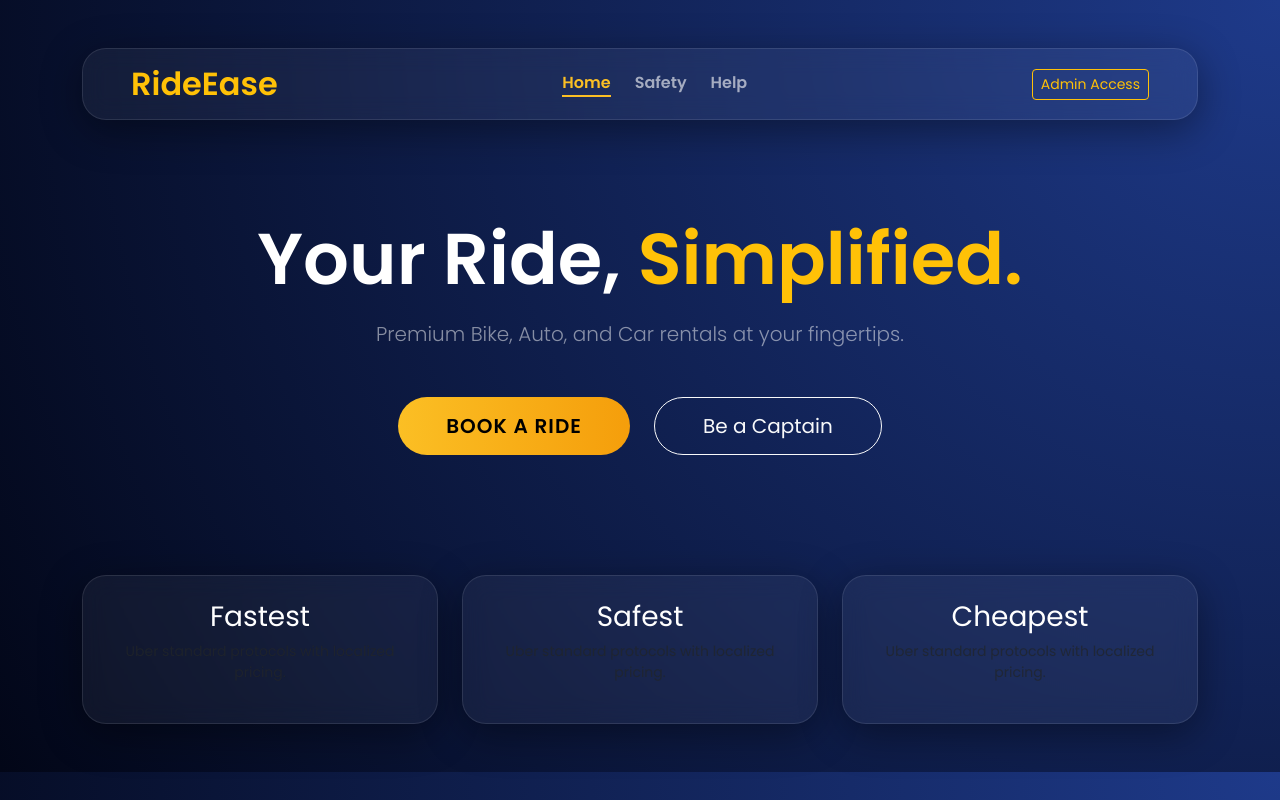
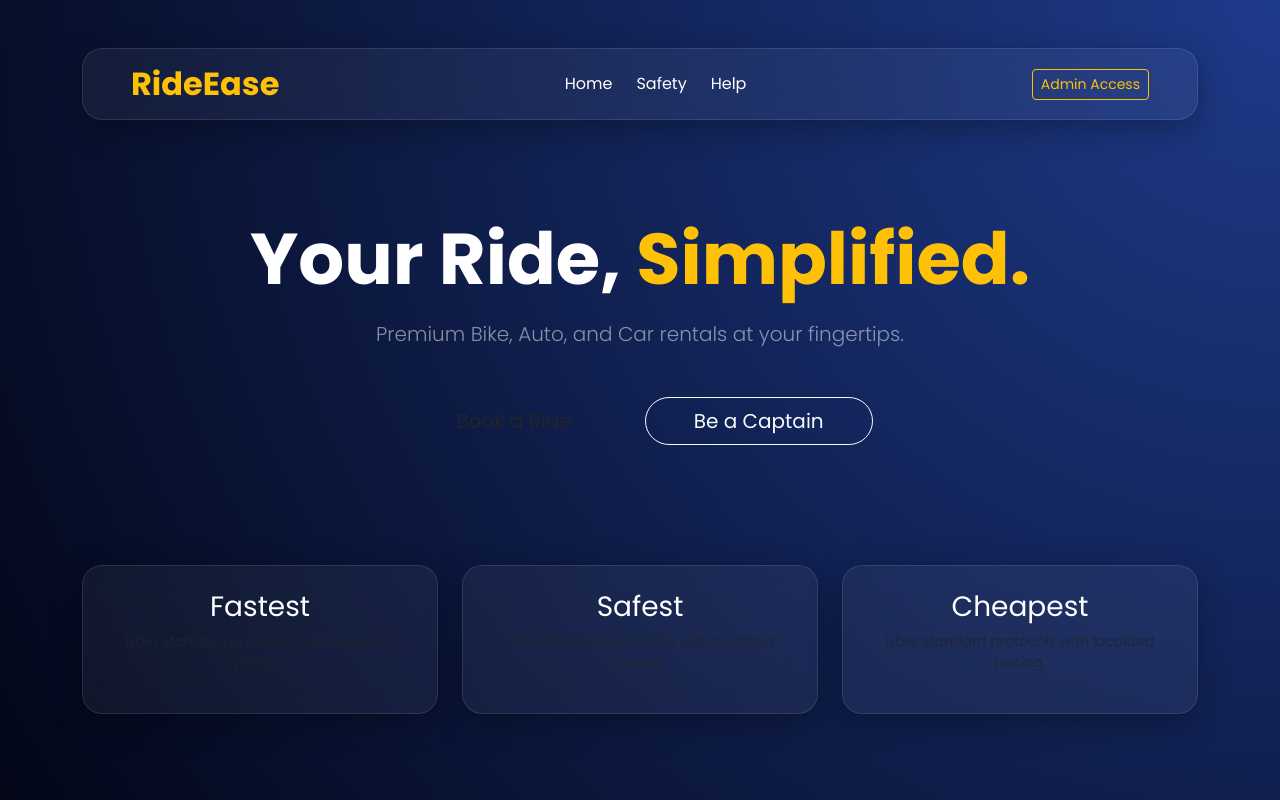
Before and after one commit to OfficialProject0001/RideEase, a React (Create React App) app in the folder frontend/: page / in a window 1280 px wide. Built offline with nearby package versions, Linux system fonts and the light colour scheme.

Commit message:
Update App.css

```diff
--- a/frontend/src/App.css
+++ b/frontend/src/App.css
@@ -1,48 +1,43 @@
-@import url('https://fonts.googleapis.com/css2?family=Montserrat:wght@300;400;700&family=Poppins:wght@300;400;600&display=swap');
+@import url('https://fonts.googleapis.com/css2?family=Poppins:wght@300;400;600;700&display=swap');
 
 :root {
   --primary: #fbbf24;
-  --royal: #1e40af;
-  --dark: #020617;
-  --glass: rgba(255, 255, 255, 0.05);
+  --dark-bg: #020617;
+  --glass-bg: rgba(255, 255, 255, 0.05);
+  --glass-border: rgba(255, 255, 255, 0.1);
 }
 
 body {
-  background: radial-gradient(circle at top right, #1e3a8a, #020617);
-  color: white; font-family: 'Poppins', sans-serif; overflow-x: hidden;
+  margin: 0; font-family: 'Poppins', sans-serif;
+  background: radial-gradient(circle at top right, #1e3a8a, var(--dark-bg));
+  color: white; overflow-x: hidden; min-height: 100vh;
 }
 
-/* --- PRE-LOADER BIKE ANIMATION --- */
-.loader-wrap {
-  position: fixed; inset: 0; background: var(--dark); z-index: 9999;
-  display: flex; align-items: center; justify-content: center;
-  animation: fadeOut 1s forwards 3.5s;
+/* Glassmorphism Cards */
+.glass-card {
+  background: var(--glass-bg); backdrop-filter: blur(15px);
+  border: 1px solid var(--glass-border); border-radius: 20px;
+  box-shadow: 0 8px 32px rgba(0,0,0,0.3); transition: 0.3s ease;
 }
-.bike-img {
-  font-size: 4rem; position: absolute; left: -10%;
-  animation: bikeDrive 3s ease-in-out forwards;
+
+.menu-btn {
+  background: transparent; border: none; color: rgba(255,255,255,0.7);
+  text-align: left; padding: 12px 20px; width: 100%; border-radius: 10px;
+  margin-bottom: 8px; transition: 0.2s; font-weight: 500;
 }
-@keyframes bikeDrive {
-  0% { left: -10%; }
-  50% { left: 45%; transform: scale(1.2); }
-  100% { left: 110%; }
+.menu-btn:hover, .menu-btn.active {
+  background: rgba(251, 191, 36, 0.1); color: var(--primary); border-left: 4px solid var(--primary);
 }
-@keyframes fadeOut { to { opacity: 0; visibility: hidden; } }
 
-/* --- PREMIUM UI COMPONENTS --- */
-.glass-card {
-  background: var(--glass); backdrop-filter: blur(12px);
-  border: 1px solid rgba(255,255,255,0.1); border-radius: 24px;
-  box-shadow: 0 10px 40px rgba(0,0,0,0.4); transition: 0.3s;
+.btn-premium {
+  background: linear-gradient(45deg, #fbbf24, #f59e0b);
+  border: none; border-radius: 30px; color: #000; font-weight: 700;
+  padding: 12px 24px; box-shadow: 0 4px 15px rgba(251, 191, 36, 0.4);
 }
-.glass-card:hover { border-color: var(--primary); transform: translateY(-5px); }
+.btn-premium:hover { transform: translateY(-2px); box-shadow: 0 6px 20px rgba(251, 191, 36, 0.6); }
 
-.btn-ride {
-  background: linear-gradient(90deg, #fbbf24, #f59e0b);
-  border: none; border-radius: 50px; font-weight: 700; color: #000;
-  padding: 14px 32px; text-transform: uppercase; letter-spacing: 1px;
+/* Map Simulation Background */
+.map-bg {
+  background: url('https://images.unsplash.com/photo-1524661135-423995f22d0b?q=80&w=2000&auto=format&fit=crop') center/cover;
+  position: absolute; top: 0; left: 0; width: 100%; height: 100%; opacity: 0.3; z-index: -1;
 }
-.btn-ride:hover { box-shadow: 0 0 20px rgba(251, 191, 36, 0.6); transform: scale(1.05); }
-
-.nav-link-custom { color: rgba(255,255,255,0.6); text-decoration: none; font-weight: 600; cursor: pointer; }
-.nav-link-custom.active { color: var(--primary); border-bottom: 2px solid var(--primary); }
```
